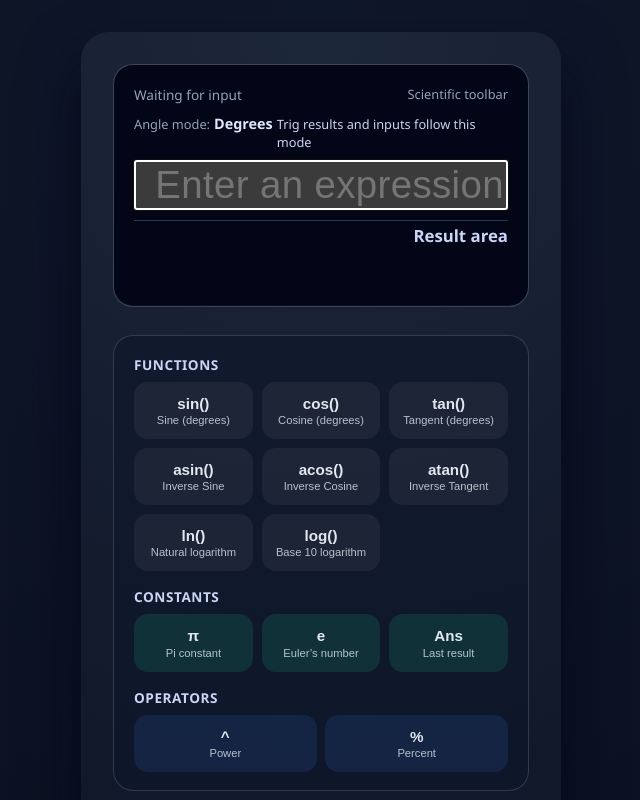
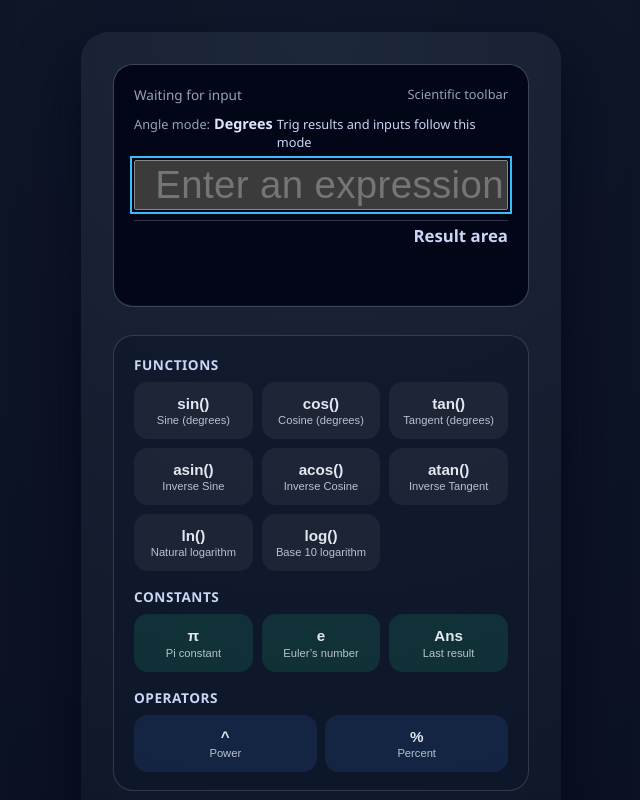
Before and after one commit to johnwick22012026-source/Calculator, a React (Vite) app: page / in a window 1280 px wide. Shown: the top 800 px of the page, without its empty margins (319-959 px from the left). Built offline with nearby package versions, Linux system fonts and the light colour scheme.

Commit message:
feat(CALC-53): Add UI focus and accessibility affordances for keyboard use — src/App.css

```diff
--- a/src/App.css
+++ b/src/App.css
@@ -102,6 +102,11 @@ body {
   border: 1px solid rgba(248, 113, 113, 0.8);
   padding: 0.85rem;
   background: rgba(248, 113, 113, 0.08);
+}
+
+.display-expression:focus-visible {
+  outline: 2px solid #38bdf8;
+  outline-offset: 2px;
 }
 
 .display-feedback {
@@ -247,6 +252,11 @@ body {
   border: 1px solid rgba(148, 163, 184, 0.3);
 }
 
+.calculator-keypad:focus-visible {
+  outline: 2px solid #38bdf8;
+  outline-offset: 2px;
+}
+
 .keypad-header {
   display: flex;
   justify-content: space-between;
```
